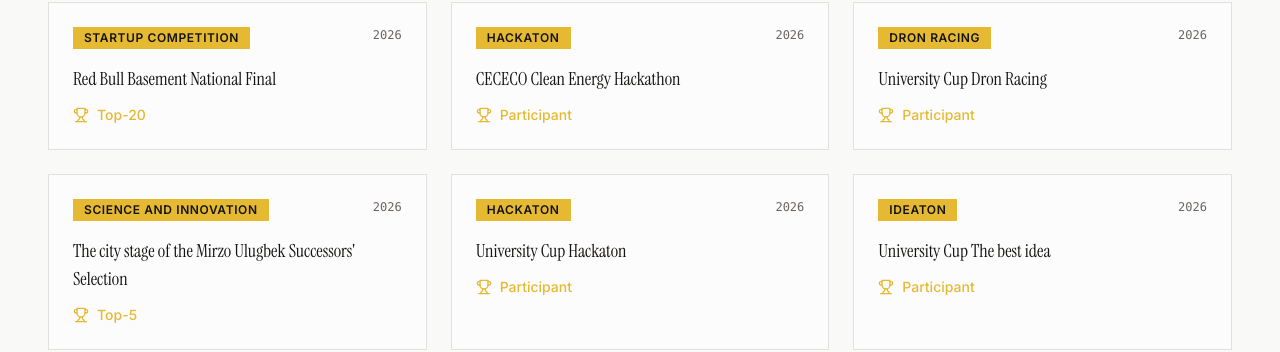
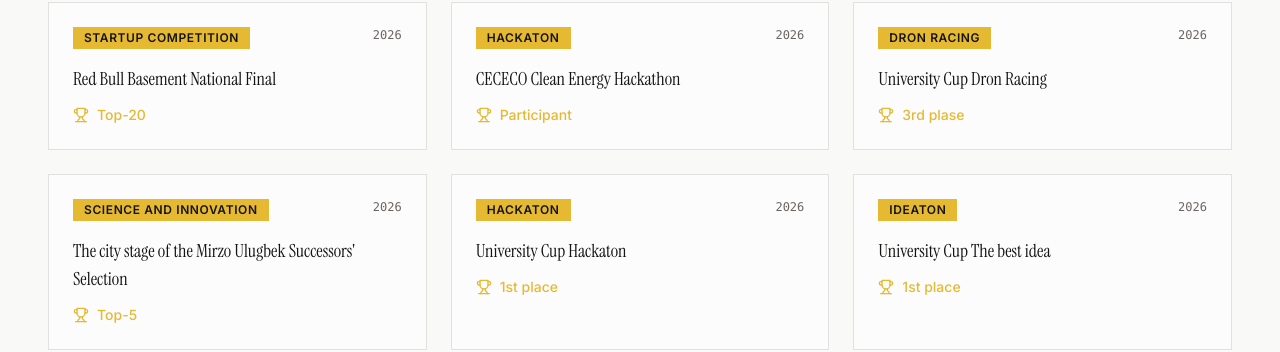
Before and after one commit to S-T-Y-T/portfolio, a Next.js app: page /portfolio in a window 1280 px wide. Shown: the part 11642-11994 px from the top of the page. Built offline with nearby package versions, Linux system fonts and the light colour scheme.

Commit message:
Update competition achievements and add new entries

```diff
--- a/src/components/CompetitionsSection.tsx
+++ b/src/components/CompetitionsSection.tsx
@@ -136,7 +136,7 @@ const competitions: Competition[] = [
     id: "18",
     name: "University Cup Dron Racing",
     year: 2026,
-    achievement: "Participant",
+    achievement: "3rd plase",
     category: "Dron Racing",
   },
   {
@@ -150,14 +150,14 @@ const competitions: Competition[] = [
     id: "20",
     name: "University Cup Hackaton",
     year: 2026,
-    achievement: "Participant",
+    achievement: "1st place",
     category: "Hackaton",
   },
   {
     id: "21",
     name: "University Cup The best idea",
     year: 2026,
-    achievement: "Participant",
+    achievement: "1st place",
     category: "Ideaton",
   },
   {
@@ -201,6 +201,20 @@ const competitions: Competition[] = [
     year: 2026,
     achievement: "Participant",
     category: "Hackaton",
+  },
+  {
+    id: "28",
+    name: "The regional stage of the Mirzo Ulugbek Successors' Selection",
+    year: 2026,
+    achievement: "Participant",
+    category: "Science and Innovation",
+  },
+  {
+    id: "29",
+    name: "University Cup Cybersecurity CTF",
+    year: 2026,
+    achievement: "Organizer",
+    category: "CTF",
   },
 ];
 
```
